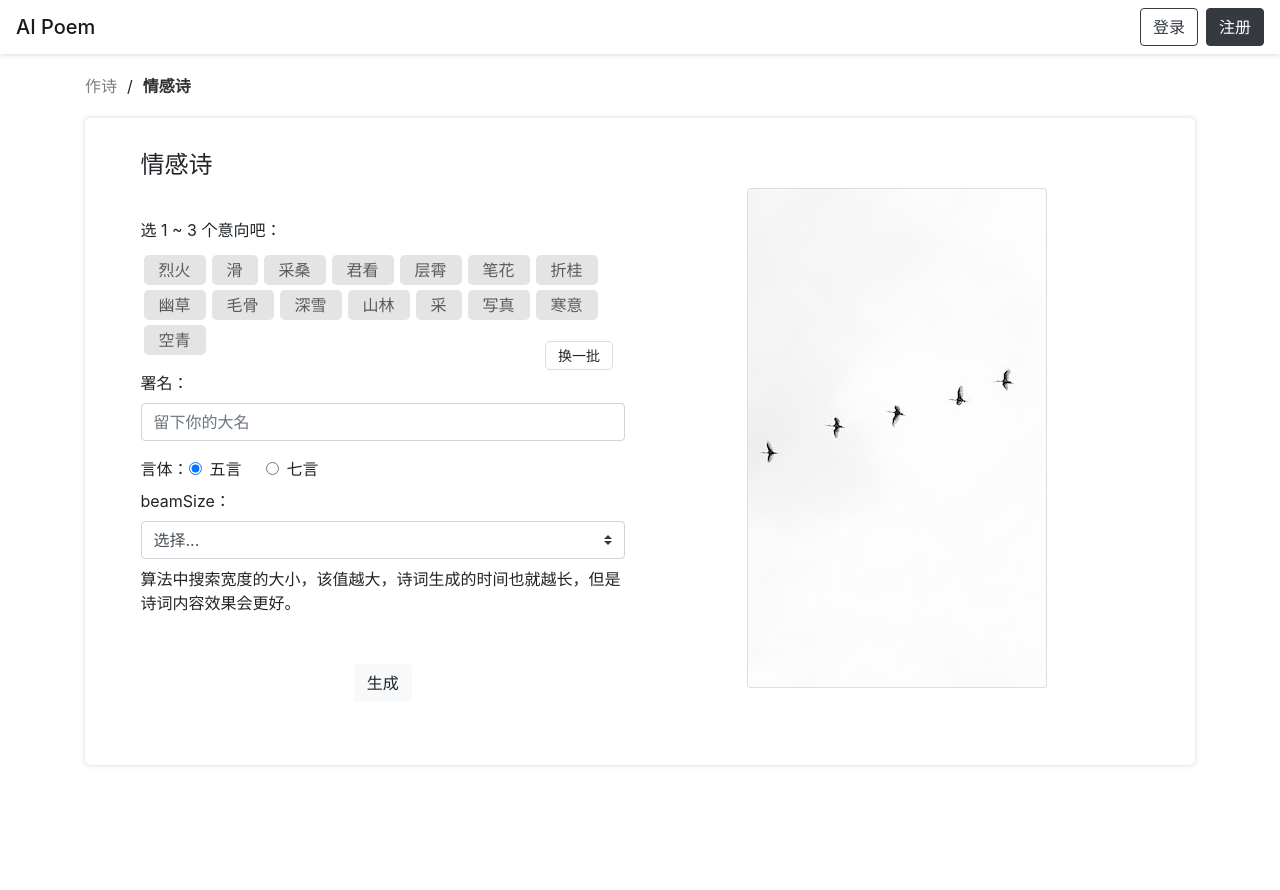
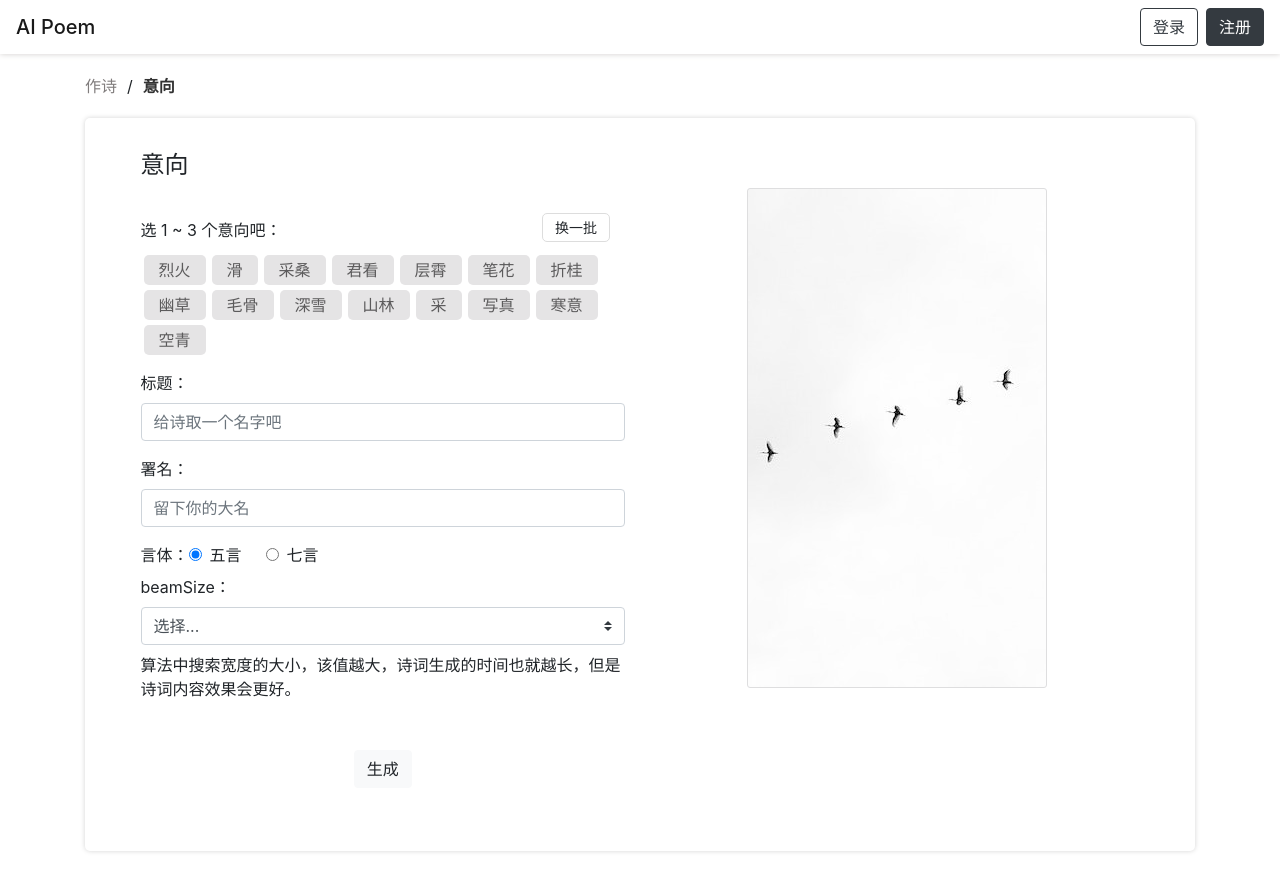
Before and after one commit to 2020-ai-poem/ai-poem-fe, a React (Create React App) app: page /emotion in a window 1280 px wide. Shown: the top 890 px of the page. Before the commit the page ends 820 px from the top, so only its background shows below. Built offline with nearby package versions, Linux system fonts and the light colour scheme; a web font is replaced by a local one.

Commit message:
added title function.

```diff
--- a/src/pages/create/CangTou.js
+++ b/src/pages/create/CangTou.js
@@ -5,7 +5,7 @@ import api from '../../tools/api';
 const initPoem = {
   num: 5,
   beamSize: 0,
-  title: '无题',
+  title: '',
   cangtou: '',
   author: '',
   type: 'cangtou'
@@ -59,6 +59,14 @@ const CangTou = () => {
   const handleSubmit = e => {
     e.preventDefault();
     setResult(null);
+
+    if(!poem.title) {
+      setError({
+        isError: true,
+        content: '标题不能为空噢！'
+      });
+      return;
+    }
 
     if(!poem.cangtou) {
       setError({
@@ -188,7 +196,16 @@ const CangTou = () => {
           <div className="col-md-6">
             <form className="poem-form">
               <div className="form-group">
-                <label htmlFor="content">藏头：</label>
+                <label htmlFor="content">标题：</label>
+                <input
+                  className="form-control"
+                  placeholder="给诗取一个名字吧"
+                  id="title"
+                  value={poem.title}
+                  onChange={handleChange}
+                  autoComplete="off"
+                />
+                <label htmlFor="content" className="mt-3">藏头：</label>
                 <input
                   className="form-control"
                   placeholder="四字（如：新年快乐）"
@@ -260,6 +277,7 @@ const CangTou = () => {
                   <button
                     className="btn btn-light"
                     onClick={handleSubmit}
+                    disabled={btnLoading}
                   >
                     { btnLoading && (
                       <span className="mr-2 spinner-grow spinner-grow-sm"></span>
--- a/src/pages/create/CreatePoem.js
+++ b/src/pages/create/CreatePoem.js
@@ -24,7 +24,7 @@ const CreatePoem = () => {
           <div className="col-sm-3">
             <div className="circle-container">
               <div className="emotion-img circle-text" onClick={() => history.push('/emotion')}></div>
-              <p className="circle-detail-text">意向诗</p>
+              <p className="circle-detail-text">意向</p>
             </div>
           </div>
           <div className="col-sm-3">
--- a/src/pages/create/Emotion.js
+++ b/src/pages/create/Emotion.js
@@ -5,7 +5,7 @@ import { imageryArray } from '../../tools/imageryArray';
 import api from '../../tools/api';
 
 const initPoem = {
-  title: '无题',
+  title: '',
   author: '',
   yixiang: '',
   num: 5,
@@ -111,6 +111,14 @@ const Emotion = () => {
     e.preventDefault();
     setResult(null);
 
+    if(!poem.title) {
+      setError({
+        isError: true,
+        content: '标题不能为空噢！'
+      });
+      return;
+    }
+
     if(!poem.yixiang || !poem.author) {
       setError({
         isError: true,
@@ -215,10 +223,10 @@ const Emotion = () => {
       <div className="becca-bread">
         <Link className="becca-bread-link" to="/create">作诗</Link>
         <span className="becca-forward-slash">/</span>
-        <span className="becca-bread-text">情感诗</span>
+        <span className="becca-bread-text">意向</span>
       </div>
       <div className="container becca-card">
-        <h4>情感诗</h4>
+        <h4>意向</h4>
         <div className="row poem-row">
           <div className="col-md-6">
             <form className="poem-form">
@@ -247,7 +255,16 @@ const Emotion = () => {
                 </div>
               </div>
               <div className="form-group">
-                <label htmlFor="author">署名：</label>
+                <label htmlFor="content">标题：</label>
+                <input
+                  className="form-control"
+                  placeholder="给诗取一个名字吧"
+                  id="title"
+                  value={poem.title}
+                  onChange={handleChange}
+                  autoComplete="off"
+                />
+                <label htmlFor="author" className="mt-3">署名：</label>
                 <input
                   id="author"
                   autoComplete="off"
@@ -309,6 +326,7 @@ const Emotion = () => {
                 <button
                   className="btn btn-light"
                   onClick={handleSubmit}
+                  disabled={btnLoading}
                 >
                   { btnLoading && (
                     <span className="mr-2 spinner-grow spinner-grow-sm"></span>
--- a/src/pages/create/Style.js
+++ b/src/pages/create/Style.js
@@ -6,7 +6,7 @@ import api from '../../tools/api';
 const labels = ['闲适豁达', '萧瑟惆怅', '寄情山水', '归隐山林', '飘逸洒脱', '高远清寂', '追忆故人', '感时伤春', '思乡忧老', '喟叹人生'];
 
 const initPoem = {
-  title: '无题',
+  title: '',
   author: '',
   fengge: '',
   topic_index: -1,
@@ -69,6 +69,14 @@ const Style = () => {
       setError({
         isError: true,
         content: '诗歌没有选择风格噢！'
+      });
+      return;
+    }
+
+    if(!poem.title) {
+      setError({
+        isError: true,
+        content: '标题不能为空噢！'
       });
       return;
     }
@@ -183,7 +191,16 @@ const Style = () => {
               </div>
 
               <div className="form-group">
-                <label htmlFor="description">首句：</label>
+                <label htmlFor="title">标题：</label>
+                <input
+                  className="form-control"
+                  placeholder="给诗取一个名字吧"
+                  id="title"
+                  value={poem.title}
+                  onChange={handleChange}
+                  autoComplete="off"
+                />
+                <label htmlFor="description" className="mt-2">首句：</label>
                 <input
                   id="fengge"
                   autoComplete="off"
@@ -258,6 +275,7 @@ const Style = () => {
                 <button
                   className="btn btn-light"
                   onClick={handleSubmit}
+                  disabled={btnLoading}
                 >
                   { btnLoading && (
                     <span className="mr-2 spinner-grow spinner-grow-sm"></span>
--- a/src/pages/create/create.css
+++ b/src/pages/create/create.css
@@ -204,8 +204,8 @@
 
 .change-btn {
   position: absolute;
-  bottom: -15px;
-  right: 12px;
+  top: -5px;
+  right: 15px;
   background-color: transparent;
   padding: 3px 12px;
   border: 1px #ddd solid;
--- a/src/pages/home/Home.js
+++ b/src/pages/home/Home.js
@@ -39,7 +39,7 @@ const Home = () => {
 
   const transferType = (type) => {
     if(type === 'yixiang') {
-      return '意向诗';
+      return '意向';
     } else if(type === 'cangtou') {
       return '藏头诗';
     } else if(type === 'jielong') {
--- a/src/pages/profile/MyCollection.js
+++ b/src/pages/profile/MyCollection.js
@@ -39,7 +39,7 @@ const MyCollection = () => {
 
   const transferType = (type) => {
     if(type === 'yixiang') {
-      return '意向诗';
+      return '意向';
     } else if(type === 'cangtou') {
       return '藏头诗';
     } else if(type === 'jielong') {
--- a/src/pages/profile/MyWork.js
+++ b/src/pages/profile/MyWork.js
@@ -39,7 +39,7 @@ const MyWork = () => {
 
   const transferType = (type) => {
     if(type === 'yixiang') {
-      return '意向诗';
+      return '意向';
     } else if(type === 'cangtou') {
       return '藏头诗';
     } else if(type === 'jielong') {
--- a/src/pages/work/work.scss
+++ b/src/pages/work/work.scss
@@ -145,6 +145,10 @@
     .comment-container {
       width: 100%;
       margin-top: 50px;
+
+      p.time {
+        display: none;
+      }
     }
   }
 }
```
Also changed, not shown: src/pages/work/work.min.css (+1 -1 lines).
